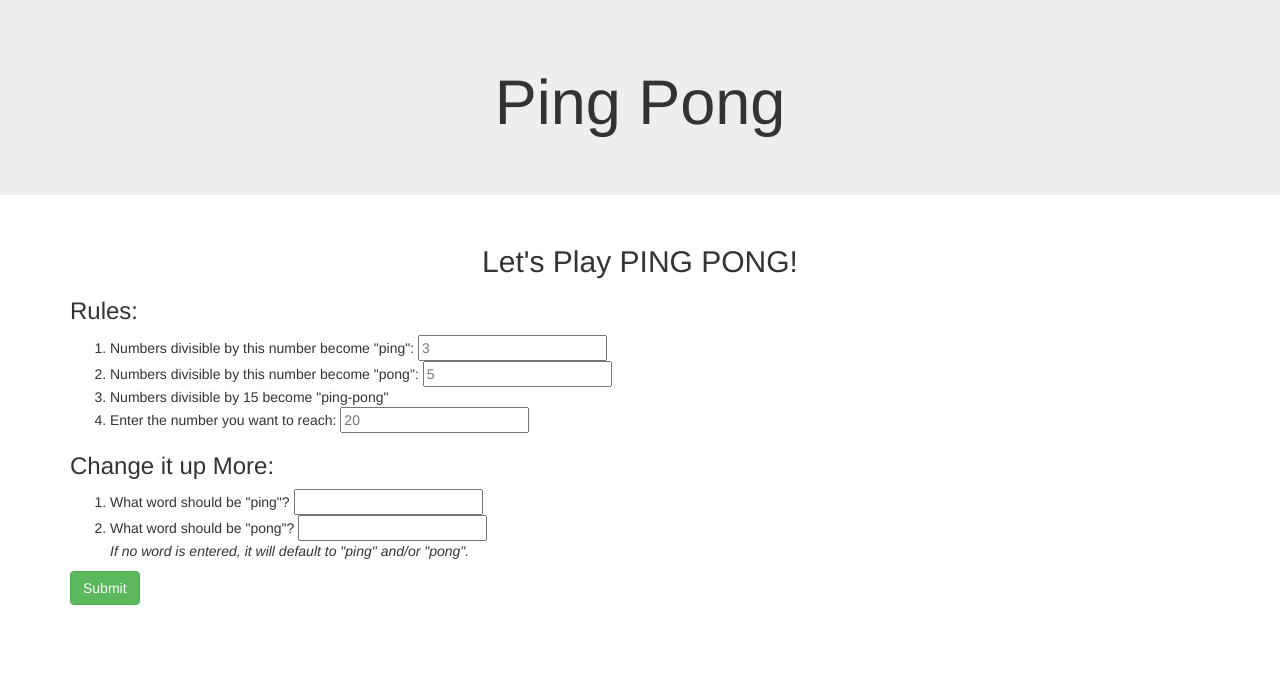
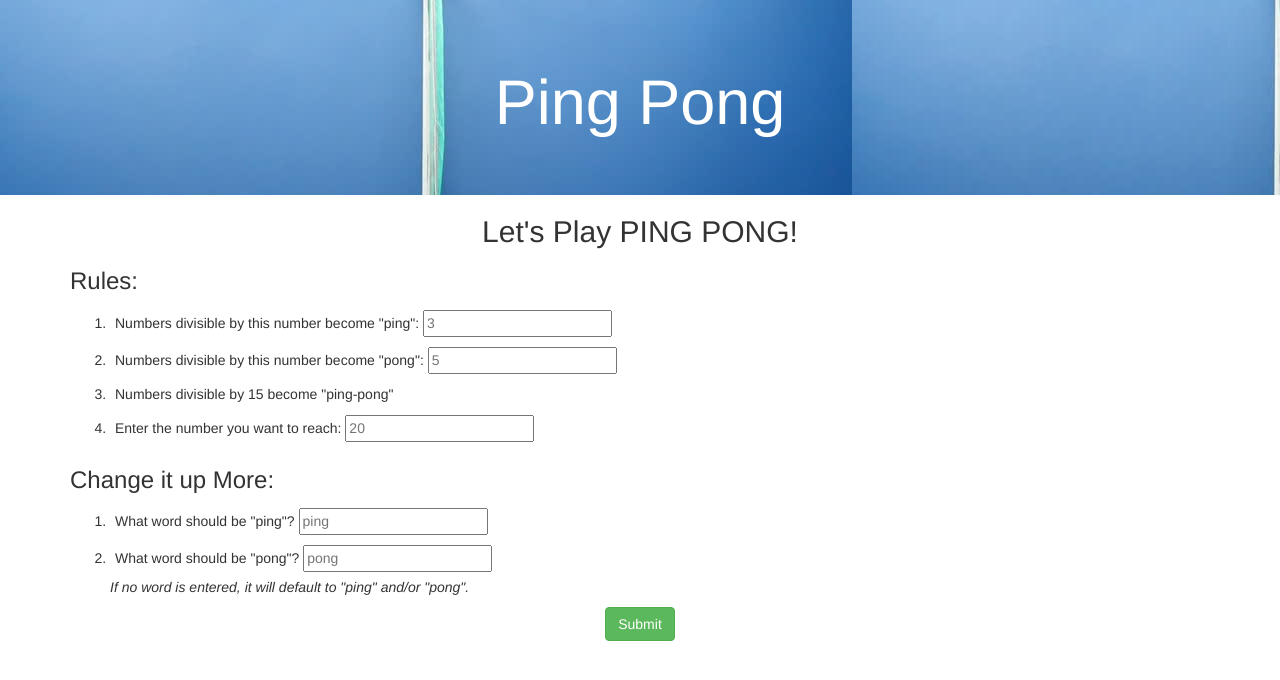
Before and after one commit to jennifer-kinsey/ping-pong, a plain HTML site: page index.html in a window 1280 px wide. Drawn offline with Linux system fonts and the light colour scheme.

Commit message:
modifies word handler so that ever instance of ping and pong is replaced on the page with the input words, expect where it says ping and pong are default.

```diff
--- a/css/styles.css
+++ b/css/styles.css
@@ -9,3 +9,24 @@
 h1, h2 {
   text-align: center;
 }
+
+#heading{
+  color: white;
+}
+
+
+li {
+  line-height: 1.5em;
+  padding: 5px;
+}
+
+.jumbotron {
+  background-image: url("../img/table.jpg");
+  display: block;
+  margin: 0 auto;
+}
+
+.btn{
+  display: block;
+  margin: 0 auto;
+}
--- a/index.html
+++ b/index.html
@@ -11,22 +11,22 @@
   </head>
   <body>
     <div class="jumbotron">
-      <h1 class="ball">Ping Pong</h1>
+      <h1 id="heading"><span class="ping-word-fill">Ping</span> <span class="pong-word-fill">Pong</span></h1>
     </div>
     <div class="container">
       <form>
-        <h2>Let's Play PING PONG!</h2>
+        <h2>Let's Play <span class="ping-word-fill">PING</span> <span class="pong-word-fill">PONG</span>!</h2>
         <h3>Rules:</h3>
         <ol>
-          <li>Numbers divisible by this number become "<span id="ping-word-fill">ping</span>":  <input type="number" class="variable-numbers" id="ping" placeholder="3"> </li>
-          <li>Numbers divisible by this number become "<span id="pong-word-fill">pong"</span>:  <input type="number" class="variable-numbers" id="pong" placeholder="5"> </li>
-          <li>Numbers divisible by <span id="ping-pong-number">15</span> become "<span id="ping-pong-word-fill">ping-pong</span>"</li>
+          <li>Numbers divisible by this number become "<span class="ping-word-fill">ping</span>":  <input type="number" class="variable-numbers" id="ping" placeholder="3"> </li>
+          <li>Numbers divisible by this number become "<span class="pong-word-fill">pong"</span>:  <input type="number" class="variable-numbers" id="pong" placeholder="5"> </li>
+          <li>Numbers divisible by <span id="ping-pong-number">15</span> become "<span class="ping-pong-word-fill">ping-pong</span>"</li>
           <li>Enter the number you want to reach: <input type="number" id="userInput" placeholder="20"></li>
         </ol>
         <h3>Change it up More:</h3>
         <ol>
-          <li>What word should be "ping"?  <input type="text" id="ping-word"> </li>
-          <li>What word should be "pong"?  <input type="text" id="pong-word"> </li>
+          <li>What word should be "ping"?  <input type="text" id="ping-word" placeholder="ping"> </li>
+          <li>What word should be "pong"?  <input type="text" id="pong-word" placeholder="pong"> </li>
           <p><em> If no word is entered, it will default to "ping" and/or "pong".</em></p>
         </ol>
         <button type="submit" id="submit-button" class="btn btn-success">Submit</button>
--- a/js/scripts.js
+++ b/js/scripts.js
@@ -98,16 +98,16 @@
     $("#ping-word").change(function(){
       pingWord = $("#ping-word").val();
       pingPongWord =  pingWord + "-" + pongWord;
-      $("#ping-word-fill").text(pingWord);
-      $("#ping-pong-word-fill").text(pingPongWord)
+      $(".ping-word-fill").text(pingWord);
+      $(".ping-pong-word-fill").text(pingPongWord)
     });
 
     //change of pong word handler
     $("#pong-word").change(function(){
       pongWord = $("#pong-word").val();
       pingPongWord =  pingWord + "-" + pongWord;
-      $("#pong-word-fill").text(pongWord);
-      $("#ping-pong-word-fill").text(pingPongWord);
+      $(".pong-word-fill").text(pongWord);
+      $(".ping-pong-word-fill").text(pingPongWord);
     });
 
 
```
Also changed, not shown: img/table.jpg (added).
